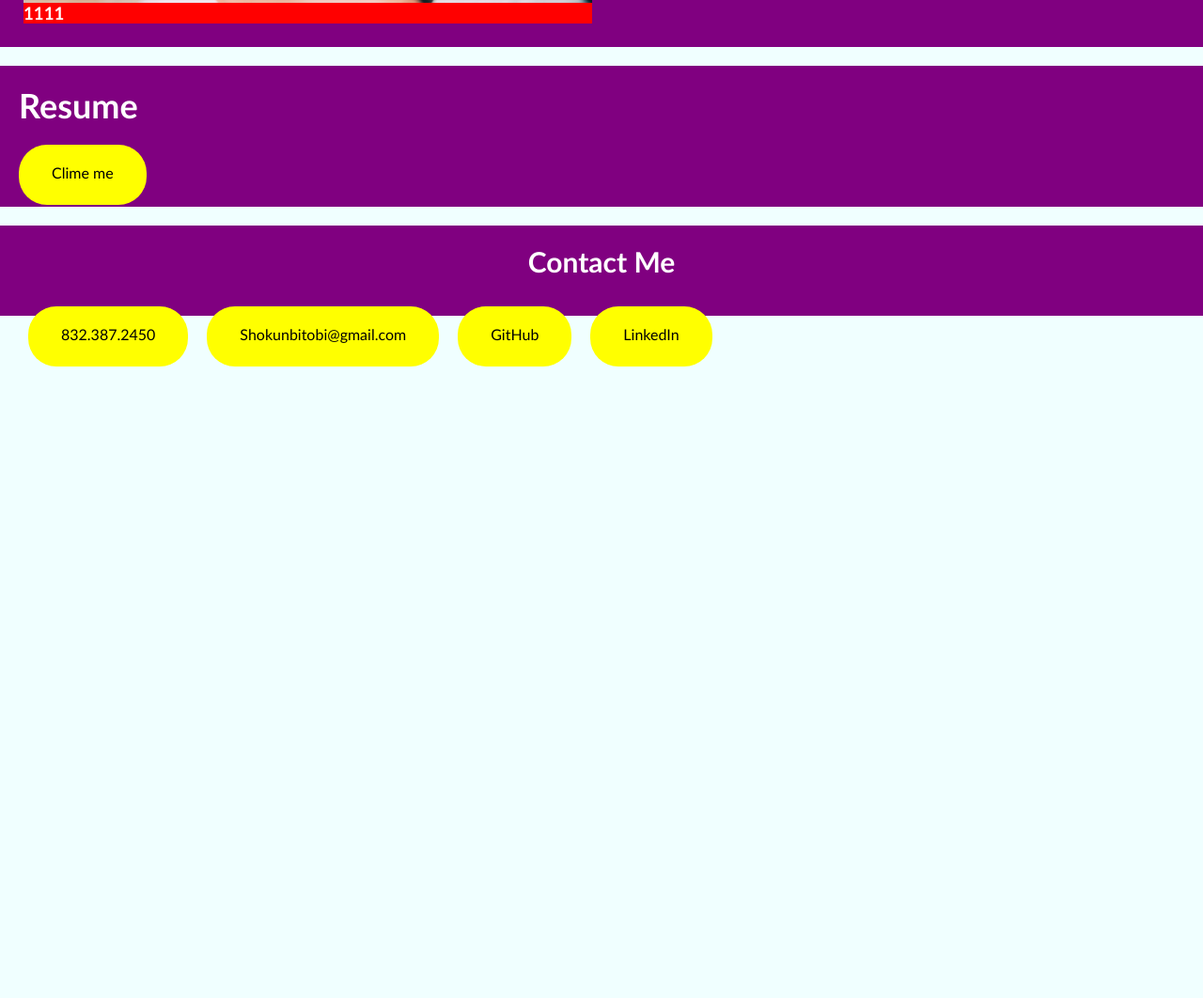
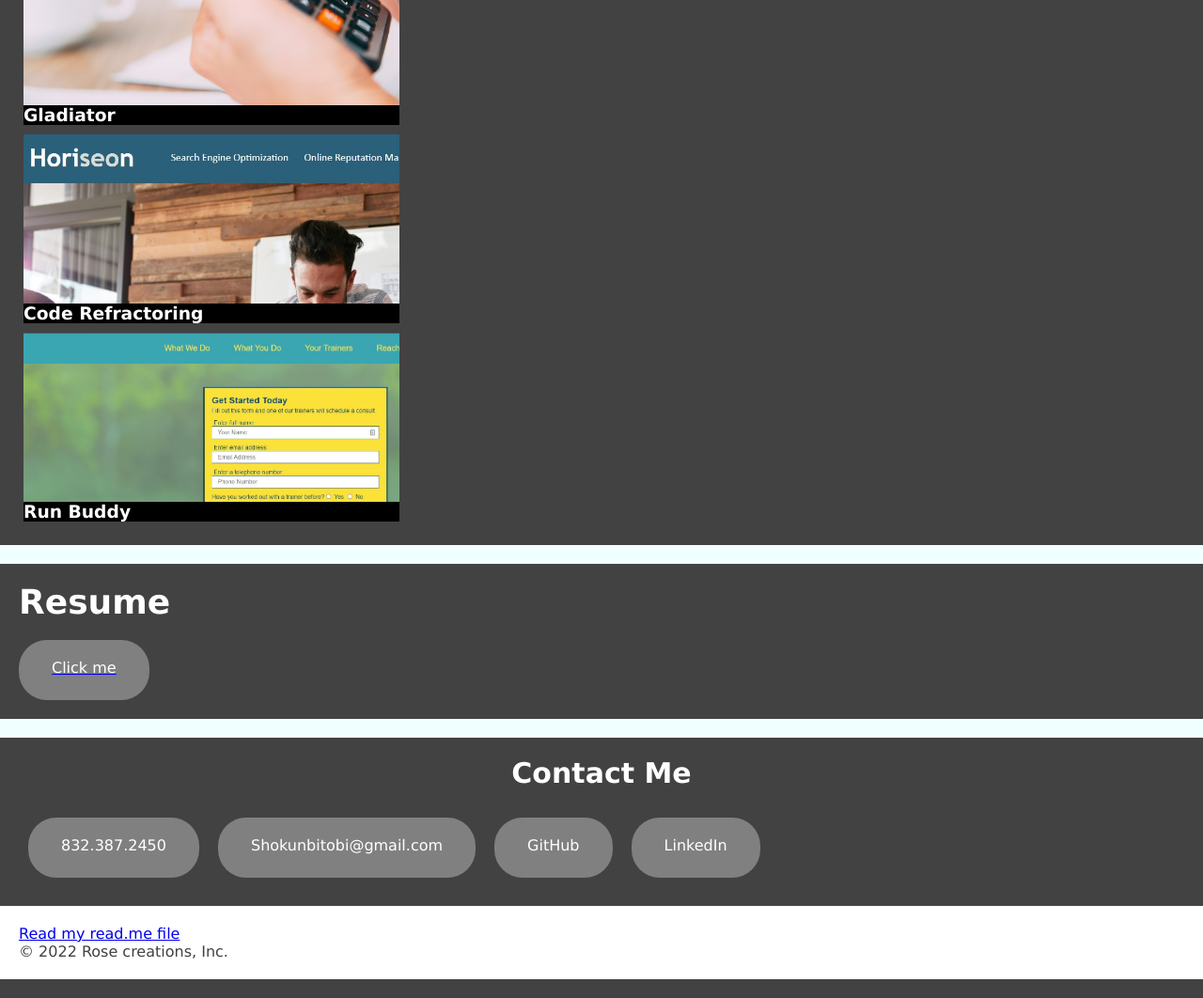
Before and after one commit to ashokunb/my-portfolio-html-css-java, a plain HTML site: page index.html in a window 1280 px wide. Shown: the part 1369-2431 px from the top of the page at 94% size. Before the commit the page ends 1769 px from the top, so only its background shows below. Drawn offline with Linux system fonts and the light colour scheme.

Commit message:
started the read me and made changes to css file

```diff
--- a/assets/CSS/style.css
+++ b/assets/CSS/style.css
@@ -2,14 +2,14 @@
 margin: 0%;
 padding: 0%;
 box-sizing: border-box;
-font-family: 'Gill Sans', 'Gill Sans MT', Calibri, 'Trebuchet MS', sans-serif;
+font-family: 'Lucida Sans', 'Lucida Sans Regular', 'Lucida Grande', 'Lucida Sans Unicode', Geneva, Verdana, sans-serif
 }
 
 :root{
     --primary:white;
-    --secondary: purple
-;
-    --tiertiary: ;
+    --secondary: rgb(66, 66, 66);
+    --tiertiary: grey;
+    --fourth: white;
 }
 body {
     background-color: azure;
@@ -19,7 +19,7 @@ body {
 header {
     display: flex;
     flex-grow:unset;
-    background-color: aqua;
+    background-color: rgb(70, 70, 70);
     padding: 20px 15px;
     justify-content: space-between;
     align-items: center;
@@ -27,6 +27,7 @@ header {
     margin-bottom: 10px;
     width: 100%;
     list-style: none;
+    color: var(--fourth);
 }
 
 nav ul li {
@@ -38,14 +39,14 @@ nav ul li {
 li a button {
 font-size: 16px;
 font-weight: 500;
-color: black;
+color: var(--fourth);
 text-decoration: none;
 }
 
 
 header button {
     padding: 20px 35px 25px;
-    background-color: yellow;
+    background-color: var(--tiertiary);
     border: 10px;
     border-radius: 30px;
     cursor: pointer;
@@ -57,15 +58,19 @@ main {
 }
 /*style for the cool subtitle w/ profile pic*/
 .himg1 {
-    background-color: yellow;
+    background-color: var(--tiertiary);
     width: 50%;
+    display: flex;
+    flex-wrap: wrap;
 }
 .himg1 img {
     flex: 1;
     max-width: 500px;
-    padding: 30px;
+    padding: 10px 10px 10px 10px;
     display: block;
     margin: 10px;
+    display: flex;
+    flex-shrink: inherit;
 }
 .himg1 h1 {
     float: right;
@@ -111,17 +116,19 @@ margin: 0 auto;
 display: flex;
 justify-content: center;
 flex-wrap: wrap;
+flex-direction: column;
+flex-grow: unset;
 }
 .card {
 flex: 4;
-background:red;
+background:black;
 width: 400px;
 height: 220px;
 margin: 5px;
 }
 .card1 {
     flex: 8;
-    background:red;
+    background:black;
     width: 400px;
     height: 100%;
     margin: 5px;
@@ -145,10 +152,6 @@ margin-bottom: 0px;
     height: 180px;
     margin-bottom: 0px;
 }
-#collumn1 {
-    display: flex;
-    flex-direction: column;
-}
 
 
 /*end style for the projects section*/
@@ -167,66 +170,66 @@ margin-bottom: 0px;
 #about-me, #projects-me, #contact-me {
     margin-bottom: 20px;
     padding: 20px;
-    font-family:'Gill Sans', 'Gill Sans MT', Calibri, 'Trebuchet MS', sans-serif;
     background-color: var(--secondary);
     color: var(--primary);
 }
 #resume-me {
     margin-bottom: 20px;
     padding: 20px;
-    height: 150px;
-    font-family:'Gill Sans', 'Gill Sans MT', Calibri, 'Trebuchet MS', sans-serif;
     background-color: var(--secondary);
     color: var(--primary);
 }
 #contact-me {
     margin-bottom: 20px;
     padding: 20px;
-    font-family:'Gill Sans', 'Gill Sans MT', Calibri, 'Trebuchet MS', sans-serif;
     background-color: var(--secondary);
     color: var(--primary);
+    min-height: 20%;
 }
 
 #contact-me li {
-    display: inline-block;
+    display: flex;
     padding: 10px 10px;
     float: left;
 }
 /*button style for resume and contact me*/
 #resume-me button {
     padding: 20px 35px 25px;
-    background-color: yellow;
+    background-color: var(--tiertiary);
     border: 10px;
     border-radius: 30px;
     cursor: pointer;
     font-size: 16px;
     font-size: 16px;
     font-weight: 500;
-    color: black;
+    color: var(--fourth);
     text-decoration: none;
-    align-items: center;
+    display: flex;
+    flex: auto;
     }
 
 #contact-me button {
 padding: 20px 35px 25px;
-background-color: yellow;
+background-color: var(--tiertiary);
 border: 10px;
 border-radius: 30px;
 cursor: pointer;
 font-size: 16px;
 font-size: 16px;
 font-weight: 500;
-color: black;
+color: var(--fourth);
 text-decoration: none;
 }
 /*end style for buttons*/
 
 
 footer {
-    padding: 10px;
-    margin:auto;
-    clear: both;
-    font-family: 'Trebuchet MS', 'Lucida Sans Unicode', 'Lucida Grande', 'Lucida Sans', Arial, sans-serif;
-    text-align: center;
-    background-color: red;
+    width: 100%;
+    margin-top: 20px;
+    padding: 20px;
+    font-family:'Gill Sans', 'Gill Sans MT', Calibri, 'Trebuchet MS', sans-serif;
+    background-color: var(--primary);
+    color: var(--secondary);
+    display: flex;
+    flex-wrap: wrap;
 }
--- a/index.html
+++ b/index.html
@@ -11,7 +11,7 @@
     <body>
         <Main>
             <header>
-                <h1> Shokunbi portfolio</h1>
+                <h1> Ambrose Shokunbi's portfolio</h1>
                 <nav>
 
                 <ul>
@@ -55,7 +55,7 @@
         <section class="container">
             <div class="card1">
                 <div class="card-image3"></div>
-                <h3>1111</h3>
+                <h3>Gladiator</h3>
             </div>
             <div class="card">
                 <div class="card-image1"></div>
@@ -71,7 +71,7 @@
 
     <article id="resume-me">
         <h2>Resume</h2>
-            <a href="./Images/Resume 2021 - 3.pdf" target="_blank"><button>Clime me</button></a>
+            <a href="./Images/Resume 2021 - 3.pdf" target="_blank"><button>Click me</button></a>
     </article>
 
                 <article id="contact-me">
@@ -93,6 +93,14 @@
                         </ul>
                 </article>
             </section>
+            <footer>
+                <h2></h2>
+                <div>
+                <a href="./README.md" target="_blank">Read my read.me file</a><br/>
+                  &copy; 2022 Rose creations, Inc.
+                </div>
+              </footer>
+              <!-- footer end -->
         </main>
 
     </body>
```
Also changed, not shown: 1 other file.
